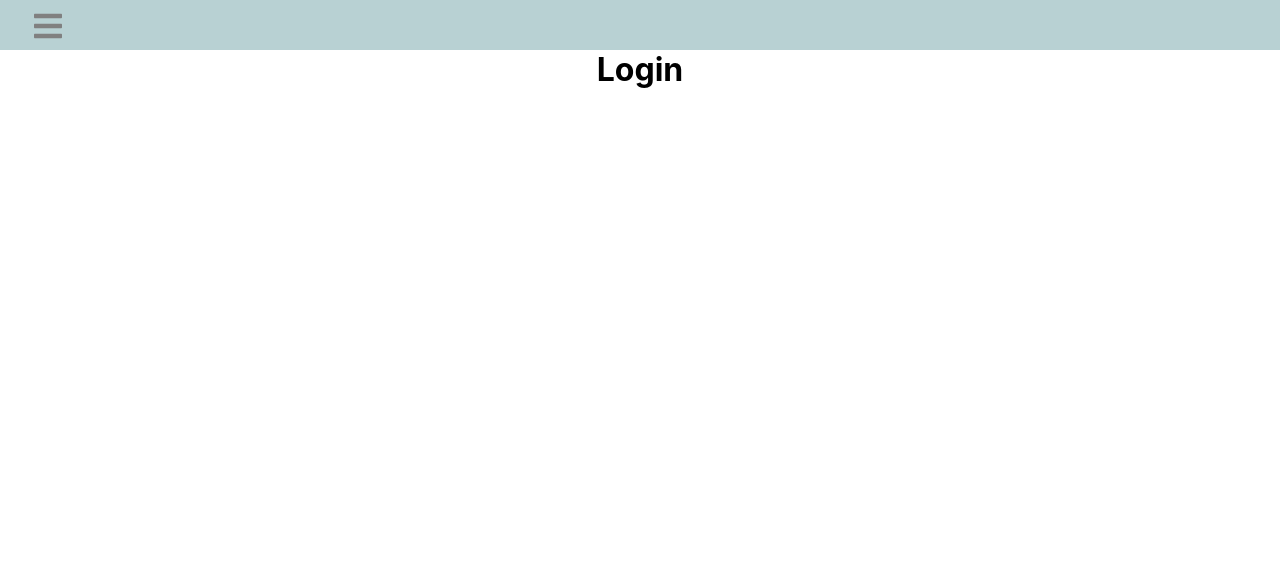
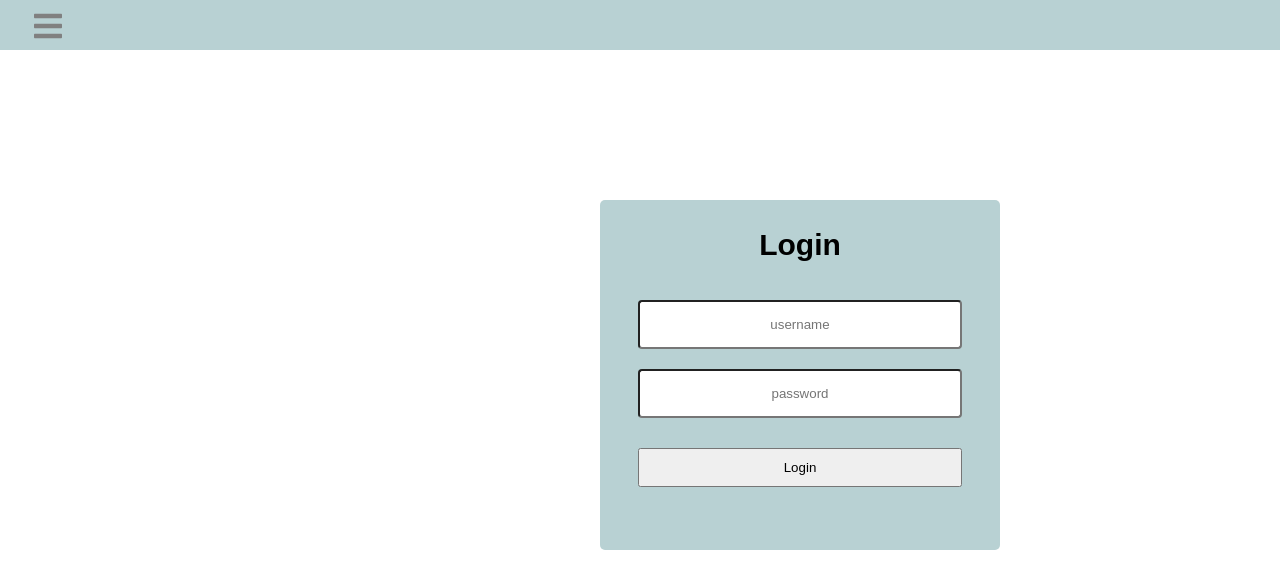
Before and after one commit to tylercodes1/Team7ProjectRepo, a React (Create React App) app: page /login in a window 1280 px wide. Shown: the top 588 px of the page. Built offline with nearby package versions, Linux system fonts and the light colour scheme.

Commit message:
added two folders (CreateNewUserPage and LoginPage) under pages file, the folder include js and css file.

```diff
--- a/src/App.js
+++ b/src/App.js
@@ -1,7 +1,7 @@
 import React, { useState } from "react";
 import "./App.css";
 import { BrowserRouter as Router, Route, Switch } from "react-router-dom";
-import LoginPage from "./pages/LoginPage";
+import LoginPage from "./pages/LoginPage/LoginPage";
 import NavBar from "./components/NavBar/NavBar";
 import HomePage from "./pages/HomePage/HomePage";
 
@@ -21,7 +21,7 @@ function App() {
         </Switch>
       </Router>
     </div>
-  );
+  )
 }
 
 export default App;
--- /dev/null
+++ b/src/pages/LoginPage/LoginPage.css
@@ -0,0 +1,52 @@
+.login-page {
+    position: relative;
+    width: 400px;
+    height: 350px;
+    padding: 30px 38px;
+    margin-top: 150px;
+    margin-left: 600px;
+    cursor: default;
+
+    background-color: #B8D1D3;
+
+    -webkit-border-radius: 5px;
+    -moz-border-radius: 5px;
+    border-radius: 5px;
+
+    /* -webkit-box-shadow: 0px 1px 1px 0px rgba(255,255,255, .2), inset 0px 1px 1px 0px rgb(0,0,0);
+    -moz-box-shadow: 0px 1px 1px 0px rgba(255,255,255, .2), inset 0px 1px 1px 0px rgb(0,0,0);
+    box-shadow: 0px 1px 1px 0px rgba(255,255,255, .2), inset 0px 1px 1px 0px rgb(0,0,0); */
+}
+
+.login-page h1 {
+    line-height: 30px;
+    font-family: Arial, Helvetica, sans-serif;
+    font-size: 30px;
+    text-align: center;
+    /* background-color: #b8b8b8; */
+    /* margin-top: -20px; */
+}
+
+.login-page [type = "text"], .newuser [type = "text"] {
+    margin-top: 20px;
+    padding: 15px;
+    box-sizing: border-box;
+    width: 100%;
+    border-radius: 4px;
+}
+
+.login-page [type = "submit"], .newuser [type = "submit"]{
+    float: right;
+    margin-top: 30px;
+    padding: 10px 68px;
+    box-sizing: border-box;
+    width: 100%;
+ }
+
+ .login-page [type = "submit"]:hover {
+    box-shadow: 0 8px 10px rgba(212, 211, 211, 0), 0 5px 8px 0 rgba(0, 0, 0, 2);
+}
+
+.login-page [type = "text"]:focus {
+    background-color: #EFCABD;
+}
--- /dev/null
+++ b/src/pages/LoginPage/LoginPage.js
@@ -0,0 +1,18 @@
+import React from 'react';
+import './LoginPage.css';
+
+function LoginPage() {
+    return (
+        <div className="login-page">
+            <h1>Login</h1>
+            <form>
+                <input type='text' name="username" placeholder="username" />
+                <input type='text' name="password" placeholder="password" />
+                <input type='submit' value="Login" />
+            </form>
+
+        </div>
+    )
+}
+
+export default LoginPage;
```
Also changed, not shown: src/pages/CreateNewUserPage/CreateNewUserPage.css (added, +36 -0 lines), src/pages/CreateNewUserPage/CreateNewUserPage.js (added, +19 -0 lines), src/components/NavBar.css (added), 1 other file (tests, documents, lock files or other folders).
